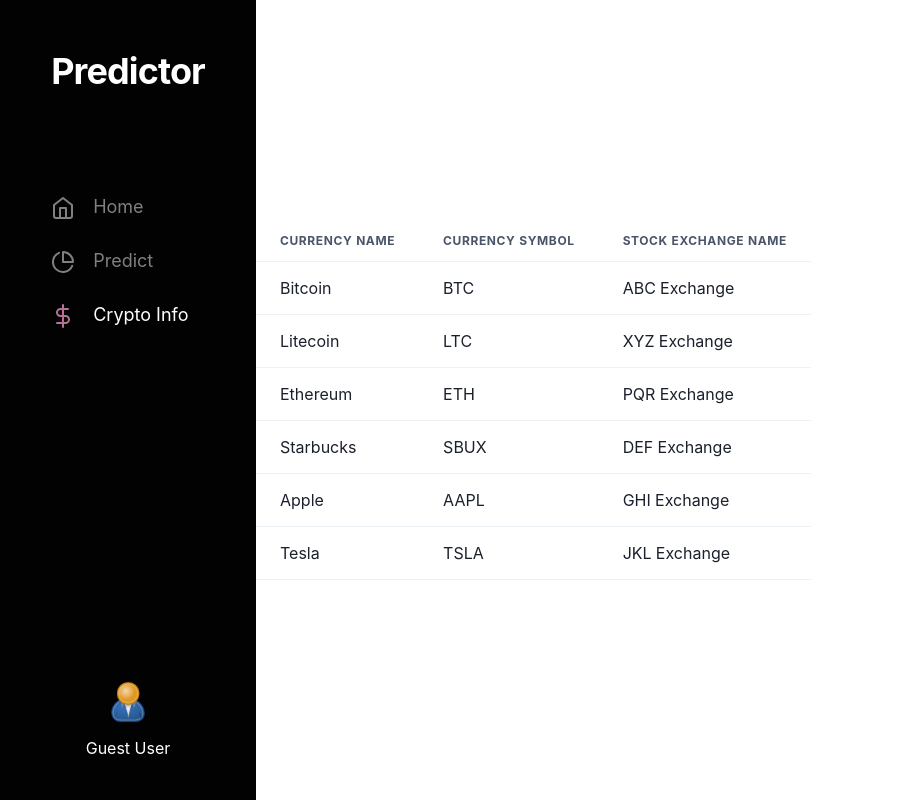
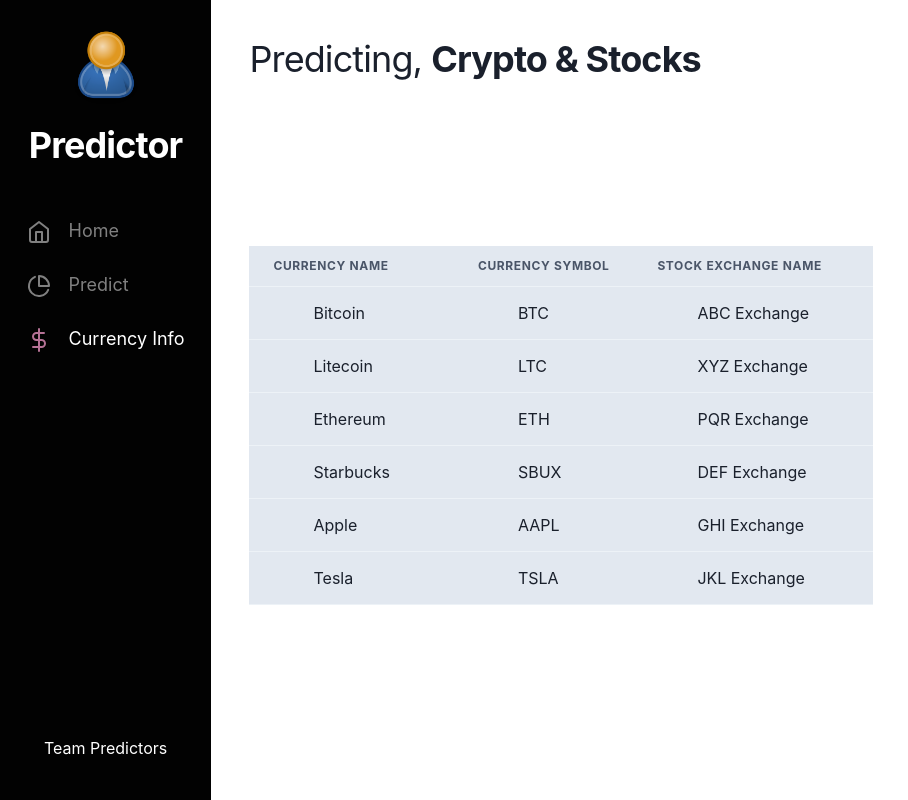
Before and after one commit to FYP-Team-Predictors/Prediction-WebApp, a Next.js app: page /crypto_info in a window 1280 px wide. Shown: the whole page, without its empty margins (0-908 px from the left). Built offline with nearby package versions, Linux system fonts and the light colour scheme.

Commit message:
Info table

```diff
--- a/components/side-nav-bar.js
+++ b/components/side-nav-bar.js
@@ -21,9 +21,12 @@
                     flexDir="column"
                     as="nav"
                 >
+                    <Flex flexDir="column" alignItems="center" mb={1} mt={5}>
+                        <Avatar my={2} src="avatar-1.jpg" boxSize={["40px", "60px", "80px"]}/>
+                    </Flex>
                     <Heading
-                        mt={50}
-                        mb={[25, 50, 100]}
+                        mt={1}
+                        mb={[10, 25, 50]}
                         fontSize={["4xl", "4xl", "2xl", "3xl", "4xl",]}
                         alignSelf="center"
                         letterSpacing="tight"
@@ -57,14 +60,13 @@
                                 <Icon as={FiDollarSign} fontSize="2xl" className={activePage === 'crypto_info' ? 'active-icon' : ''} />
                             </Link>
                             <Link href="/crypto_info" _hover={{ textDecor: 'none' }} display={["flex", "flex", "none", "flex", "flex"]}>
-                                <Text className={activePage === 'crypto_info' ? 'active' : ''}>Crypto Info</Text>
+                                <Text className={activePage === 'crypto_info' ? 'active' : ''}>Currency Info</Text>
                             </Link>
                         </Flex>
                     </Flex>
                 </Flex>
                 <Flex flexDir="column" alignItems="center" mb={10} mt={5}>
-                    <Avatar my={2} src="avatar-1.jpg" />
-                    <Text textAlign="center">Guest User</Text>
+                    <Text textAlign="center">Team Predictors</Text>
                 </Flex>
             </Flex>
         </Flex>
--- a/components/table-data.js
+++ b/components/table-data.js
@@ -1,22 +1,56 @@
-import { Box, Table, Thead, Tbody, Tr, Th, Td } from '@chakra-ui/react';
+import { Box, Table, Thead, Tbody, Tr, Th, Td, useColorModeValue } from '@chakra-ui/react';
+import React from 'react';
 
 const TableComponent = ({ data }) => {
+    const tableBgColor = useColorModeValue("gray.200", "gray.800");
+    const tableBorderColor = useColorModeValue("black", "white");
+
     return (
         <Box overflowX="auto">
-            <Table variant="simple">
+            <Table
+                variant="simple"
+                bg={tableBgColor}
+                borderColor={tableBorderColor}
+                borderCollapse="separate" // Add separation between cells
+                borderSpacing="0 4px" // Set the spacing between cells
+            >
                 <Thead>
                     <Tr>
-                        <Th>Currency Name</Th>
-                        <Th>Currency Symbol</Th>
-                        <Th>Stock Exchange Name</Th>
+                        <Th color={useColorModeValue("gray.600", "gray.400")}>Currency Name</Th>
+                        <Th color={useColorModeValue("gray.600", "gray.400")}>Currency Symbol</Th>
+                        <Th color={useColorModeValue("gray.600", "gray.400")}>Stock Exchange Name</Th>
                     </Tr>
                 </Thead>
                 <Tbody>
                     {data.map((currency) => (
                         <Tr key={currency.currencySymbol}>
-                            <Td>{currency.currencyName}</Td>
-                            <Td>{currency.currencySymbol}</Td>
-                            <Td>{currency.stockExchangeName}</Td>
+                            <Td
+                                color={useColorModeValue("gray.800", "white")}
+                                borderRadius="md" // Add rounded corners
+                                borderTopColor={tableBorderColor} // Set the top border color
+                                borderTopWidth="1.5px" // Add top border
+                                px="16" // Increase horizontal padding
+                            >
+                                {currency.currencyName}
+                            </Td>
+                            <Td
+                                color={useColorModeValue("gray.800", "white")}
+                                borderRadius="md" // Add rounded corners
+                                borderTopColor={tableBorderColor} // Set the top border color
+                                borderTopWidth="1.5px" // Add top border
+                                px="16" // Increase horizontal padding
+                            >
+                                {currency.currencySymbol}
+                            </Td>
+                            <Td
+                                color={useColorModeValue("gray.800", "white")}
+                                borderRadius="md" // Add rounded corners
+                                borderTopColor={tableBorderColor} // Set the top border color
+                                borderTopWidth="1.5px" // Add top border
+                                px="16" // Increase horizontal padding
+                            >
+                                {currency.stockExchangeName}
+                            </Td>
                         </Tr>
                     ))}
                 </Tbody>
--- a/pages/crypto_info.js
+++ b/pages/crypto_info.js
@@ -1,5 +1,5 @@
-import { useState, useEffect } from 'react'
-import { Flex, Box, Table, Thead, Tbody, Tr, Th, Td , useColorModeValue, Center, Spinner } from '@chakra-ui/react'
+import React, { useState, useEffect } from 'react'
+import {Flex, Box, Table, Thead, Tbody, Tr, Th, Td, useColorModeValue, Center, Spinner, Heading} from '@chakra-ui/react'
 import Sidebar from "@/components/side-nav-bar";
 import TableComponent from "@/components/table-data";
 
@@ -23,6 +23,7 @@
     }, []);
 
     return (
+
         <Flex
             h={[null, null, "100vh"]}
             maxW="2000px"
@@ -33,7 +34,22 @@
             <Sidebar activePage="crypto_info" />
 
             {/* Column 2 */}
-            <Flex h="100vh" align="center" justify="center">
+
+            <Flex
+                w={["100%", "100%", "100%", "100%", "100%"]}
+                p="3%"
+                flexDir="column"
+                overflow="auto"
+                minH="100vh"
+            >
+                <Heading
+                    fontWeight="normal"
+                    mb={2}
+                    letterSpacing="tight"
+                >
+                    Predicting, <Flex display="inline-flex" fontWeight="bold">Crypto & Stocks</Flex>
+                </Heading>
+                <Flex h="100vh" align="center">
                     {!data ? (
                         <Center h="100vh">
                             <Spinner size="xl" color="blue.500" animation="spin" />
@@ -43,5 +59,6 @@
                     )}
                 </Flex>
             </Flex>
+        </Flex>
     );
 }
```
Lines whose indentation alone changed are shown as unchanged.
